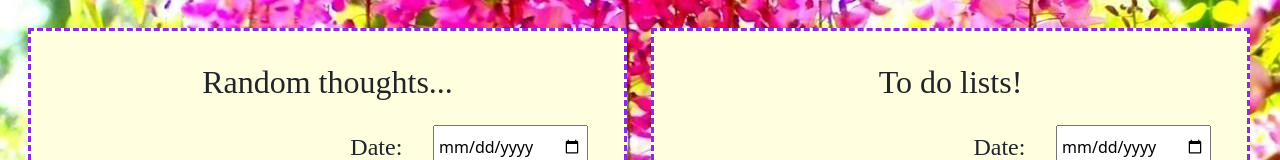
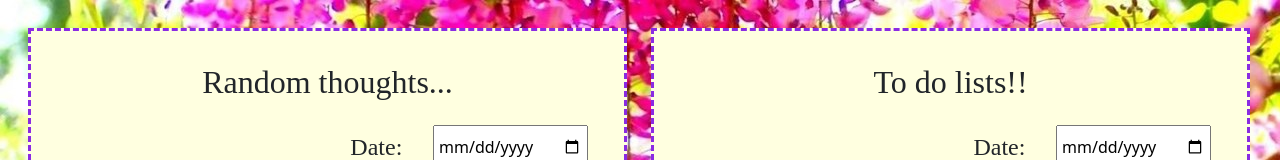
Before and after one commit to mayimee/tasksandthoughts, a React (Create React App) app: page / in a window 1280 px wide. Shown: the top 160 px of the page. Built offline with nearby package versions, Linux system fonts and the light colour scheme; a web font is replaced by a local one.

Commit message:
upload files

```diff
--- a/src/components/TaskForm.js
+++ b/src/components/TaskForm.js
@@ -6,7 +6,7 @@ const TaskForm = ({subDate, subTask, handleDate, handleTask, handleSubmit, handl
     return (
         <div>
 
-            <h2>To do lists!</h2>
+            <h2>To do lists!!</h2>
 
             <form>
                 <div className="row">
```
